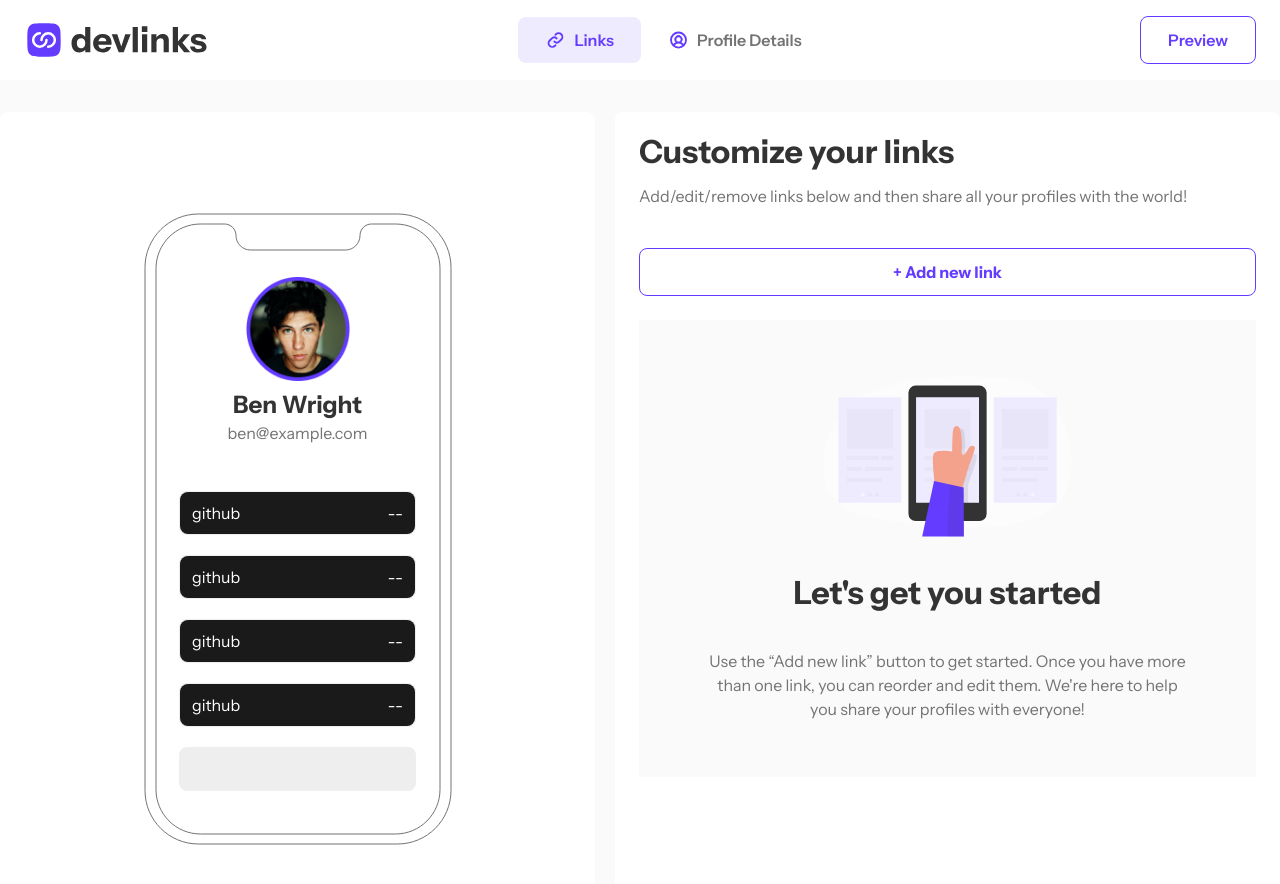
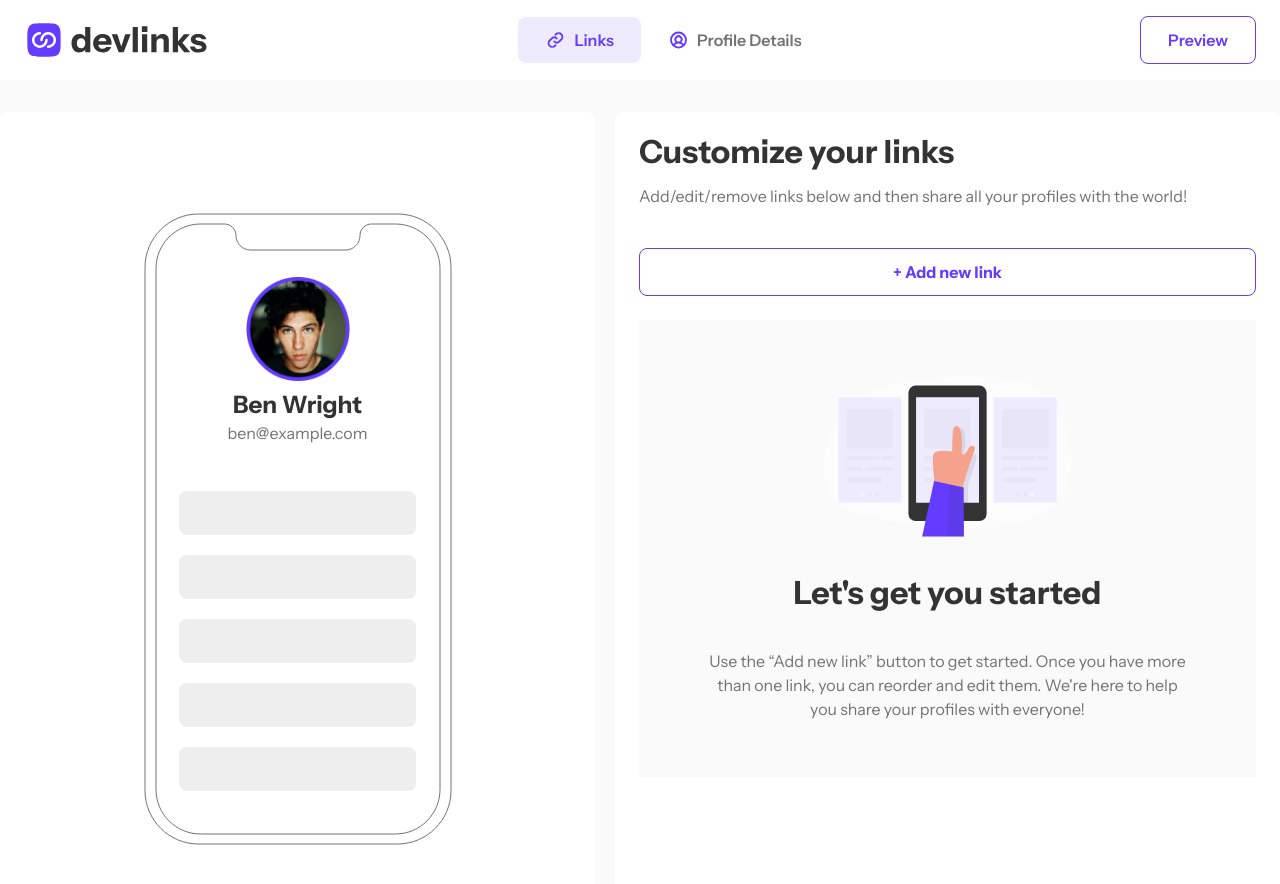
Before and after one commit to lomsadze123/fullstack-link-sharing-app, a React (Vite) app in the folder client/: page /addLinks in a window 1280 px wide. Shown: the top 884 px of the page. Built offline with nearby package versions, Linux system fonts and the light colour scheme.

Commit message:
add desktop showing functional

```diff
--- a/client/src/components/addLinks/AddLink.tsx
+++ b/client/src/components/addLinks/AddLink.tsx
@@ -9,30 +9,28 @@ interface Types {
   number: number;
   setNumber: React.Dispatch<React.SetStateAction<number[]>>;
   forFilter: number;
+  setLinks: React.Dispatch<React.SetStateAction<string[]>>;
+  links: string[];
 }
 
-const AddLink = ({ number, setNumber, forFilter }: Types) => {
+const AddLink = ({ number, setNumber, forFilter, setLinks, links }: Types) => {
   const [click, setClick] = useState(false);
   const [choose, setChoose] = useState("GitHub");
   const [active, setActive] = useState(0);
   const findImage = platform.find((item) => item.name === choose);
+
+  const handleRemove = () => {
+    setNumber((prevNum) => prevNum.filter((item) => item !== forFilter));
+  };
 
   return (
     <div className=" bg-whiteBold rounded-xl p-4 mt-6">
       <div className="flex justify-between items-center text-blackLight">
         <div className="flex items-center gap-2 font-bold">
           <img src={lines} alt="two lines icon" />
-          <h3>
-            Links #{number} ----{forFilter}
-          </h3>
+          <h3>Links #{number}</h3>
         </div>
-        <button
-          onClick={() =>
-            setNumber((prevNum) => prevNum.filter((item) => item !== forFilter))
-          }
-        >
-          Remove
-        </button>
+        <button onClick={handleRemove}>Remove</button>
       </div>
       <div className="my-2">
         <span className="text-xs">Platform</span>
@@ -53,6 +51,9 @@ const AddLink = ({ number, setNumber, forFilter }: Types) => {
               setClick={setClick}
               setActive={setActive}
               active={active}
+              setLinks={setLinks}
+              number={number}
+              links={links}
             />
           )}
         </div>
--- a/client/src/components/addLinks/Adder.tsx
+++ b/client/src/components/addLinks/Adder.tsx
@@ -2,7 +2,13 @@ import { useState } from "react";
 import AddLink from "./AddLink";
 import Empty from "./EmptyPage";
 
-const Adder = () => {
+const Adder = ({
+  setLinks,
+  links,
+}: {
+  setLinks: React.Dispatch<React.SetStateAction<string[]>>;
+  links: string[];
+}) => {
   const [number, setNumber] = useState<number[]>([]);
 
   const addNewLink = () => {
@@ -38,6 +44,8 @@ const Adder = () => {
               number={index + 1}
               forFilter={item}
               setNumber={setNumber}
+              setLinks={setLinks}
+              links={links}
             />
           );
         })
--- a/client/src/components/addLinks/ChoosePlatform.tsx
+++ b/client/src/components/addLinks/ChoosePlatform.tsx
@@ -5,13 +5,39 @@ interface Types {
   setClick: React.Dispatch<React.SetStateAction<boolean>>;
   setActive: React.Dispatch<React.SetStateAction<number>>;
   active: number;
+  setLinks: React.Dispatch<React.SetStateAction<string[]>>;
+  number: number;
+  links: string[];
 }
 
-const ChoosePlatform = ({ setChoose, setClick, setActive, active }: Types) => {
+const ChoosePlatform = ({
+  setChoose,
+  setClick,
+  setActive,
+  active,
+  setLinks,
+  number,
+  links,
+}: Types) => {
   const handleChoose = (title: string, index: number) => {
     setChoose(title);
     setActive(index);
     setClick(false);
+
+    setLinks((prevLinks) => {
+      if (prevLinks.length === number) {
+        console.log("title", title);
+
+        return prevLinks.map((link, i) =>
+          i === prevLinks.length - 1 ? title : link
+        );
+      } else {
+        const updatedLinks = [...prevLinks];
+        updatedLinks[number - 1] = title;
+
+        return updatedLinks;
+      }
+    });
   };
 
   return (
--- a/client/src/components/desktopAdder/AddDesktop.tsx
+++ b/client/src/components/desktopAdder/AddDesktop.tsx
@@ -1,31 +1,41 @@
 import user from "../../assets/userimage.png";
 
-const AddDesktop = () => {
+const AddDesktop = ({ links }: { links: string[] }) => {
+  console.log(links);
+  const colors: { [key: string]: string } = {
+    GitHub: "bg-[#1A1A1A]",
+    YouTube: "bg-[#EE3939]",
+    LinkedIn: "bg-[#2D68FF]",
+    Facebook: "bg-[#316FF6]",
+    "Frontend Mentor": "bg-[#FFF]",
+  };
+
   return (
     <div className="lg:bg-white lg:grow lg:rounded-lg lg:flex lg:flex-col lg:items-center lg:bg-phone lg:bg-no-repeat lg:bg-center lg:h-[834px]">
       <div className="lg:mt-[165px]">
-        <img className="lg:w-[104px] lg:h-[104px]" src={user} alt="" />
+        <img
+          className="lg:w-[104px] lg:h-[104px]"
+          src={user}
+          alt="user image"
+        />
       </div>
       <h2 className="text-2xl px-4 font-bold bg-white text-blackMedium mt-2">
         Ben Wright
       </h2>
       <p className="text-blackLight bg-white">ben@example.com</p>
-      <div className="lg:bg-blackGray lg:text-white lg:w-[235px] lg:py-[9px] lg:px-3 lg:rounded-lg lg:flex lg:justify-between lg:mt-[47px]">
-        <h2>github</h2>
-        <p>--</p>
-      </div>
-      <div className="lg:bg-blackGray lg:text-white lg:w-[235px] lg:py-[9px] lg:px-3 lg:rounded-lg lg:flex lg:justify-between lg:mt-[22px]">
-        <h2 className="lg:text-white">github</h2>
-        <p>--</p>
-      </div>
-      <div className="lg:bg-blackGray lg:text-white lg:w-[235px] lg:py-[9px] lg:px-3 lg:rounded-lg lg:flex lg:justify-between lg:mt-[22px]">
-        <h2 className="lg:text-white">github</h2>
-        <p>--</p>
-      </div>
-      <div className="lg:bg-blackGray lg:text-white lg:w-[235px] lg:py-[9px] lg:px-3 lg:rounded-lg lg:flex lg:justify-between lg:mt-[22px]">
-        <h2 className="lg:text-white">github</h2>
-        <p>--</p>
-      </div>
+      {links.map((link, index) => (
+        <div
+          key={link + index}
+          className={`${
+            colors[link]
+          } lg:text-white lg:w-[235px] lg:py-[9px] lg:px-3 lg:rounded-lg lg:flex lg:justify-between ${
+            index === 0 ? "lg:mt-[47px]" : "lg:mt-[22px]"
+          }`}
+        >
+          <h2>{link}</h2>
+          <p>--</p>
+        </div>
+      ))}
     </div>
   );
 };
--- a/client/src/pages/addLinks/AddLinks.tsx
+++ b/client/src/pages/addLinks/AddLinks.tsx
@@ -1,13 +1,16 @@
 import AddDesktop from "../../components/desktopAdder/AddDesktop";
 import Adder from "../../components/addLinks/Adder";
 import useWidth from "../../hooks/useWidth";
+import { useState } from "react";
 
 const AddLinks = () => {
   const width = useWidth();
+  const [links, setLinks] = useState<string[]>([]);
+
   return (
     <main className="m-4 md:mt-8 lg:flex lg:gap-5 lg:mx-0">
-      {width >= 1024 && <AddDesktop />}
-      <Adder />
+      {width >= 1024 && <AddDesktop links={links} />}
+      <Adder setLinks={setLinks} links={links} />
     </main>
   );
 };
--- /dev/null
+++ b/client/src/types/Types.ts
@@ -0,0 +1,4 @@
+export interface ChooseTypes {
+  choose: string;
+  setChoose: React.Dispatch<React.SetStateAction<string>>;
+}
```
